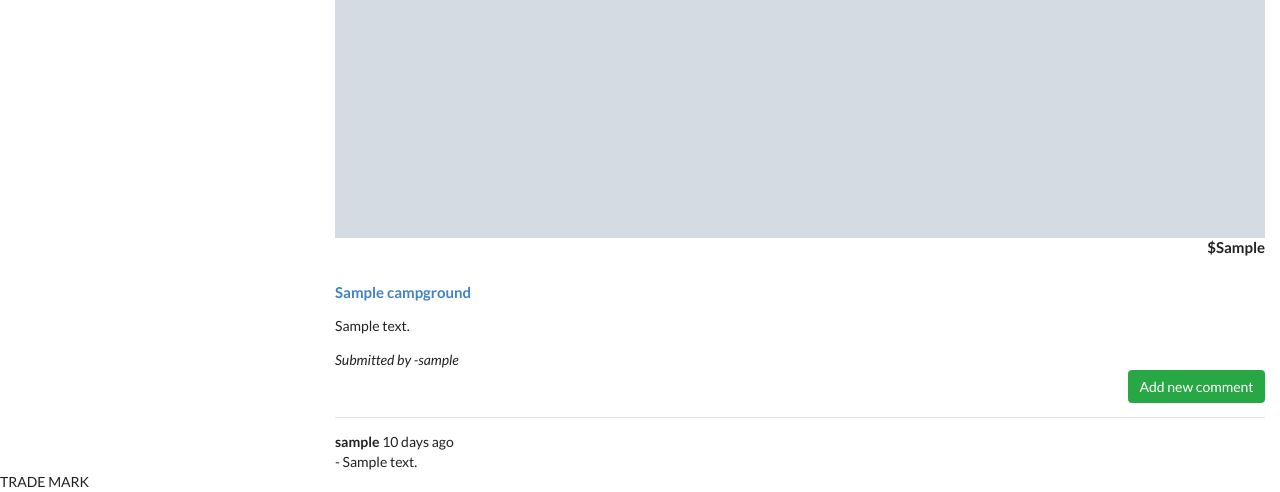
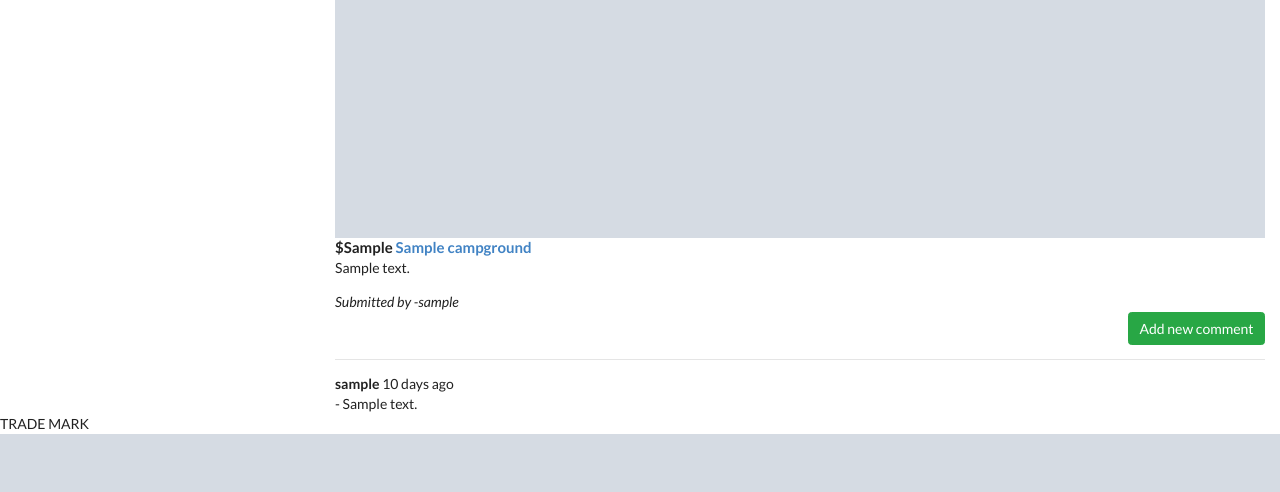
Before and after one commit to tony0609stark/commerce-c, a Node server app: page /campgrounds/600000000000000000000001 in a window 1280 px wide. Shown: the part 508-1000 px from the top of the page. After the commit the page ends 942 px from the top, so only its background shows below. Run offline with Node 20, Linux system fonts and the light colour scheme; tables that the repository leaves empty hold one stand-in row (values such as "Sample post"); grey boxes marked "Sample" are stand-in pictures; some libraries are stand-ins or nearby versions.

Commit message:
add inline element for h4

```diff
--- a/public/stylesheets/main.css
+++ b/public/stylesheets/main.css
@@ -8,6 +8,7 @@
 
 .thumbnail img {
   width: 100%;
+  margin: 0px;
 }
 
 .thumbnail {
@@ -32,6 +33,10 @@
 
 #landing-header h1 {
   color: #fff;
+}
+
+.thumbnail h4{
+  display: inline;
 }
 /*
 .slideshow {
```
